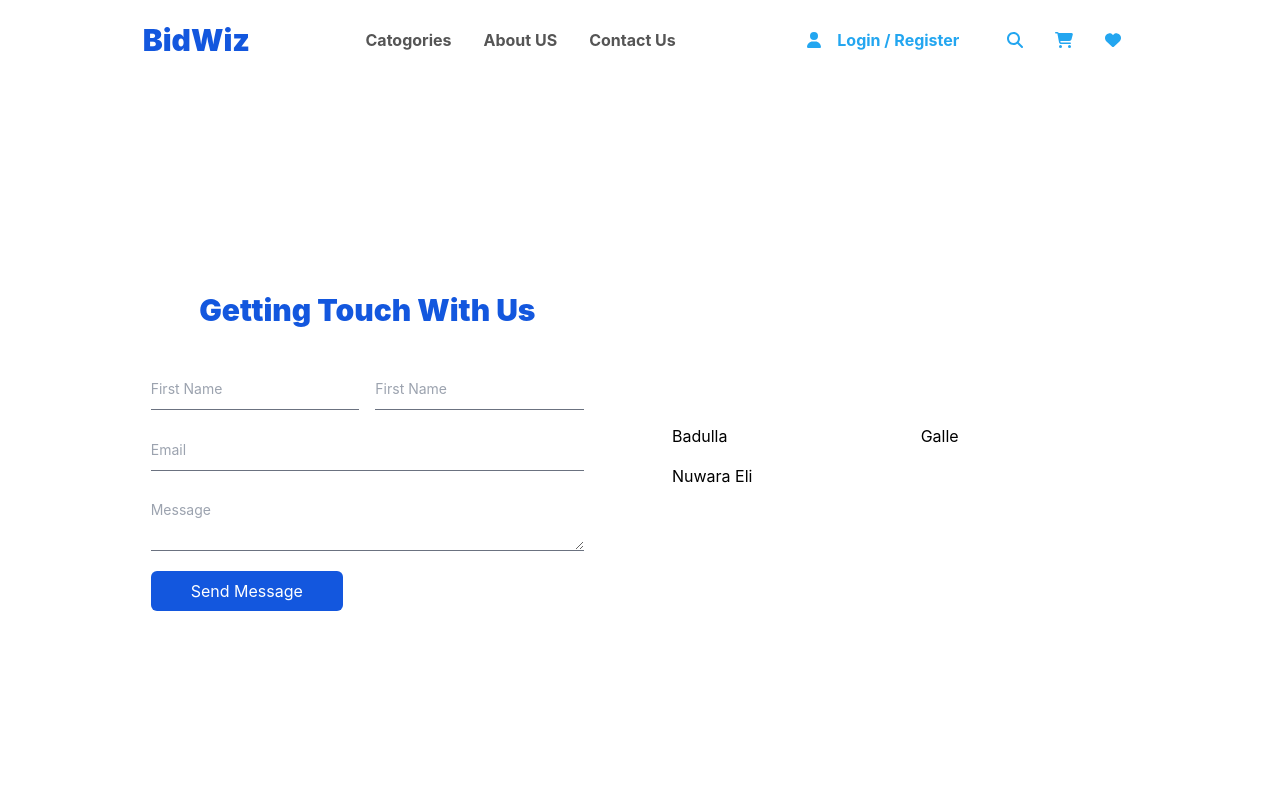
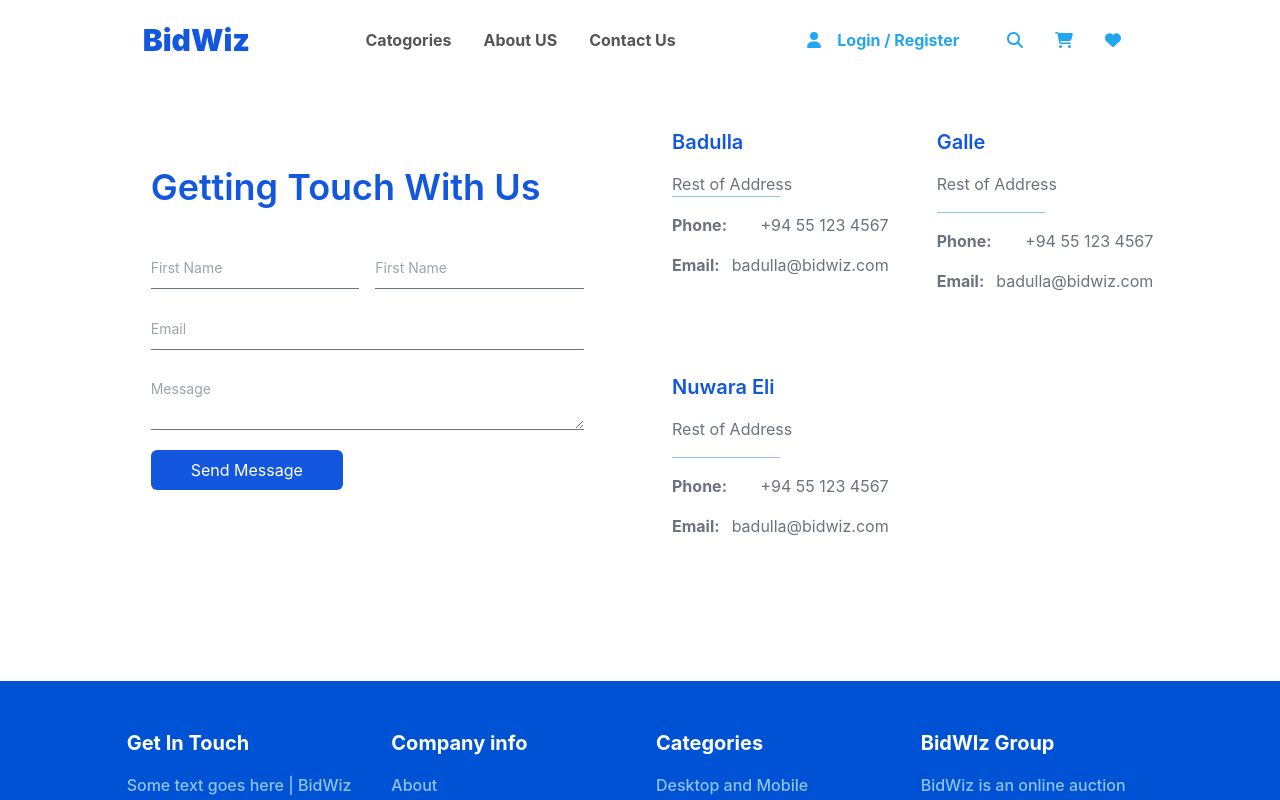
Before and after one commit to yashEra/bidwiz-2.0, a React (Create React App) app: page /contact in a window 1280 px wide. Shown: the top 800 px of the page. Built offline with nearby package versions, Linux system fonts and the light colour scheme.

Commit message:
Contact Form Done

```diff
--- a/src/components/pages/Contact.jsx
+++ b/src/components/pages/Contact.jsx
@@ -6,11 +6,11 @@ const Contact = () => {
     <div>
       <NavBar />
 
-      <div className="w-full h-[90vh] items-center grid lg:grid-cols-2 gap-16 pt-8 px-[9.895833333333333%] lg:top-[-100px]">
+      <div className="w-full items-center grid lg:grid-cols-2 gap-16 pt-8 p-[9.895833333333333%] lg:top-[-100px]">
         <div className="">
           <div className="">
-            <div className="flex flex-row justify-center pb-8">
-              <h1 className="text-[#1357DE] font-black text-center">
+            <div className="flex flex-row pb-8 px-[5%]">
+              <h1 className="text-[#1357DE] text-4xl font-semibold">
                 Getting Touch With Us
               </h1>
             </div>
@@ -54,10 +54,52 @@ const Contact = () => {
             </form>
           </div>
         </div>
-        <div className="w-full grid grid-cols-2 gap-4 justify-end">
-          <div>Badulla</div>
-          <div className="text-left">Galle</div>
-          <div>Nuwara Eli</div>
+        <div className="w-full grid lg:grid-cols-2 md:grid-cols-2 gap-12">
+          <div>
+            <h2 className="text-[#1357DE] text-xl font-semibold py-4">
+              Badulla
+            </h2>
+            <p className="text-base text-gray-500">Rest of Address</p>
+            <hr className="w-1/2 border-[#8EC2F2]" />
+            <div className="w-full flex flex-row justify-between">
+              <p className="font-bold font-md text-gray-500 py-4">Phone: </p>
+              <p className="font-md text-gray-500 py-4">+94 55 123 4567</p>
+            </div>
+            <div className="w-full flex flex-row justify-between">
+              <p className="font-bold font-md  text-gray-500 pb-4">Email:</p>
+              <p className="font-md text-gray-500 pb-4">badulla@bidwiz.com</p>
+            </div>
+          </div>
+          <div>
+            <h2 className="text-[#1357DE] text-xl font-semibold py-4">
+              Galle
+            </h2>
+            <p className="text-base text-gray-500 pb-4">Rest of Address</p>
+            <hr className="w-1/2 border-[#8EC2F2]" />
+            <div className="w-full flex flex-row justify-between">
+              <p className="font-bold font-md text-gray-500 py-4">Phone: </p>
+              <p className="font-md text-gray-500 py-4">+94 55 123 4567</p>
+            </div>
+            <div className="w-full flex flex-row justify-between">
+              <p className="font-bold font-md  text-gray-500 pb-4">Email:</p>
+              <p className="font-md text-gray-500 pb-4">badulla@bidwiz.com</p>
+            </div>
+          </div>
+          <div>
+            <h2 className="text-[#1357DE] text-xl font-semibold py-4">
+              Nuwara Eli
+            </h2>
+            <p className="text-base text-gray-500 pb-4">Rest of Address</p>
+            <hr className="w-1/2 border-[#8EC2F2]" />
+            <div className="w-full flex flex-row justify-between">
+              <p className="font-bold font-md text-gray-500 py-4">Phone: </p>
+              <p className="font-md text-gray-500 py-4">+94 55 123 4567</p>
+            </div>
+            <div className="w-full flex flex-row justify-between">
+              <p className="font-bold font-md  text-gray-500 pb-4">Email:</p>
+              <p className="font-md text-gray-500 pb-4">badulla@bidwiz.com</p>
+            </div>
+          </div>
         </div>
       </div>
       <Footer />
```
